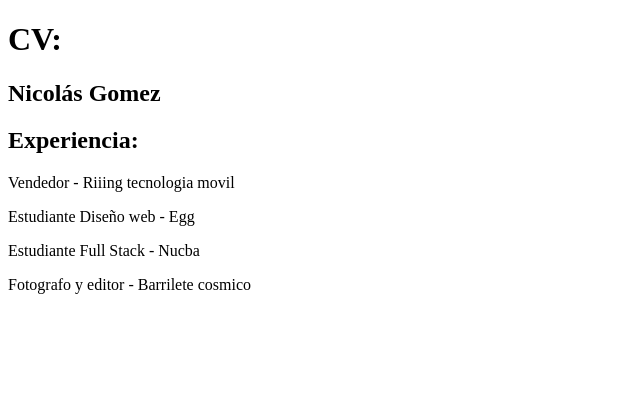
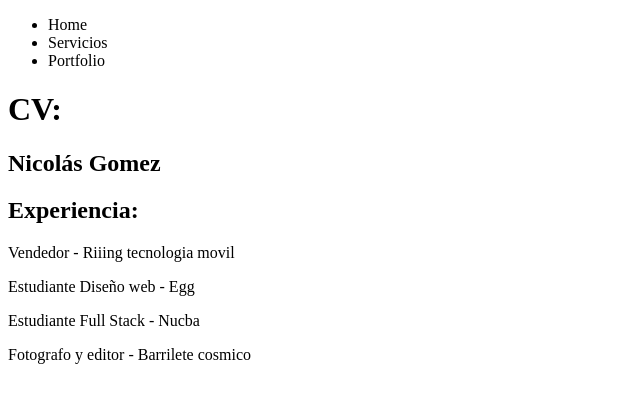
Before and after one commit to DopaNico/mi-primera-rama, a plain HTML site: page index.html in a window 1280 px wide. Shown: the whole page, without its empty margins (0-640 px from the left). Drawn offline with Linux system fonts and the light colour scheme.

Commit message:
agregue barra de navegacion

```diff
--- a/index.html
+++ b/index.html
@@ -6,6 +6,13 @@
     <title>Curriculum vitae - Portfolio</title>
 </head>
 <body>
+    <nav>
+        <ul>
+            <li>Home</li>
+            <li>Servicios</li>
+            <li>Portfolio</li>
+        </ul>
+    </nav>
     <h1>CV:</h1>
     <h2>Nicolás Gomez</h2>
     <h2>Experiencia:</h2>
```
